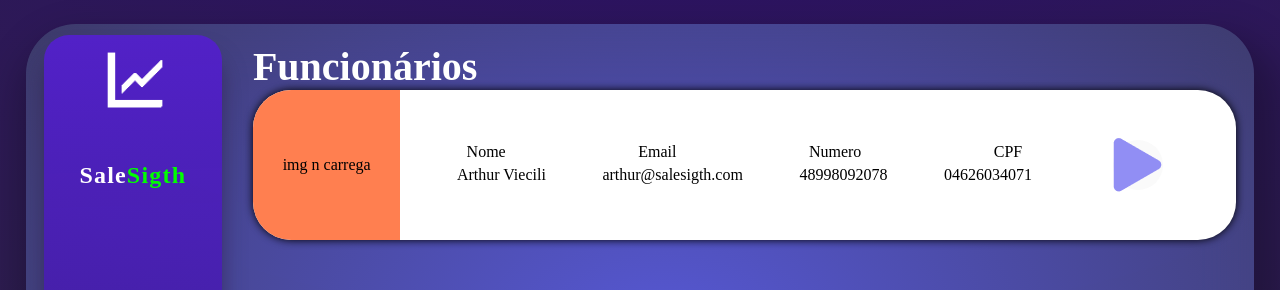
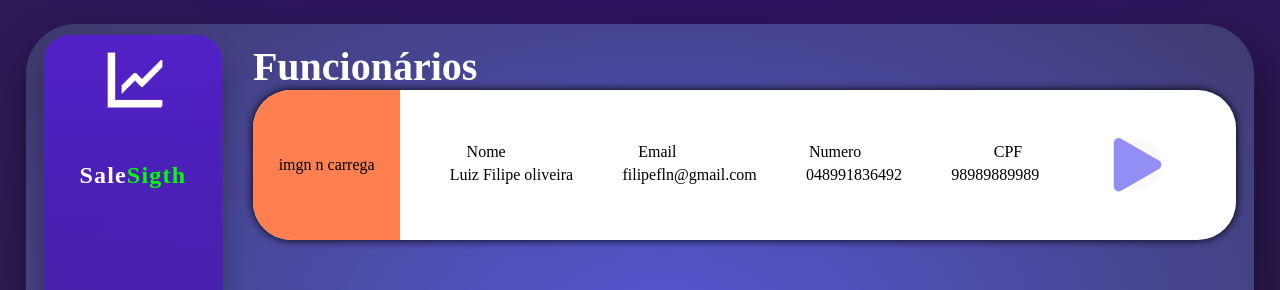
Before and after one commit to arthurvp1/SA2Fase, a React app: page /desempenho in a window 1280 px wide. Shown: the top 290 px of the page. Built offline with nearby package versions, Linux system fonts and the light colour scheme; the HTML template or start-up script is replaced by a standard one; a web font is replaced by a local one.

Commit message:
att componente funcionario PROPS

```diff
--- /dev/null
+++ b/src/components/Funcionario.jsx
@@ -0,0 +1,55 @@
+import React from 'react'
+import './Funcionario.css'
+import Button from './Button'
+import Button2 from './Button2'
+import { useContext } from 'react'
+import { GlobalContext } from '../contexts/GlobalContext'
+
+
+function Funcionario(props) {
+    const {isVisible, setIsVisible} = useContext(GlobalContext);
+    return (
+
+        <section className='perfil1'>
+
+            <div className='foto'>
+                <label htmlFor="">{props.img}</label>
+            </div>
+
+            <div className='perfil-text'>
+
+                <div className='perfil-text-encima'>
+
+                    <label>Nome</label>
+                    <label>Email</label>
+                    <label>Numero</label>
+                    <label>CPF</label>
+
+                </div>
+
+                <div className='perfil-text-embaixo'>
+
+                    <label>{props.nome}</label>
+                    <label>{props.email}</label>
+                    <label>{props.fone}</label>
+                    <label>{props.cpf}</label>
+
+
+                </div>
+
+
+            </div>
+
+            <div className='botao-meta'>
+
+                {isVisible && <Button />}
+                {!isVisible && <Button2 />}
+
+            </div>
+
+        </section>
+
+    )
+}
+
+export default Funcionario
--- a/src/pages/Desempenho.jsx
+++ b/src/pages/Desempenho.jsx
@@ -1,13 +1,13 @@
 import React from 'react'
 import './Desempenho.css'
 import Navbar from '../components/Navbar'
-import Button from '../components/Button'
 import { useState, useContext } from 'react'
-import Button2 from '../components/Button2'
 import { GlobalContext } from '../contexts/GlobalContext'
+import Funcionario from '../components/Funcionario'
 
 function Desempenho() {
   const {isVisible, setIsVisible} = useContext(GlobalContext);
+
   return (
 
     <div className='desempenho-container'>
@@ -20,44 +20,7 @@ function Desempenho() {
 
           <label className='titulo-funcionarios'>Funcionários</label>
 
-          <section className='perfil1'>
-
-            <div className='foto'>
-              <label htmlFor="">img n carrega</label>
-            </div>
-
-            <div className='perfil-text'>
-
-              <div className='perfil-text-encima'>
-
-                <label>Nome</label>
-                <label>Email</label>
-                <label>Numero</label>
-                <label>CPF</label>
-
-              </div>
-
-              <div className='perfil-text-embaixo'>
-
-                <label>Arthur Viecili</label>
-                <label>arthur@salesigth.com</label>
-                <label>48998092078</label>
-                <label>04626034071</label>
-
-
-              </div>
-
-
-            </div>
-
-            <div className='botao-meta'>
-
-              {isVisible && <Button />}
-              {!isVisible && <Button2/>}
-
-            </div>
-
-          </section>
+          <Funcionario img={'imgn n carrega'} nome ={'Luiz Filipe oliveira'} email = {'filipefln@gmail.com'} fone = {'048991836492'} cpf = {'98989889989'}/>
 
         </div>
 
```
Also changed, not shown: src/components/Funcionario.css (added).
